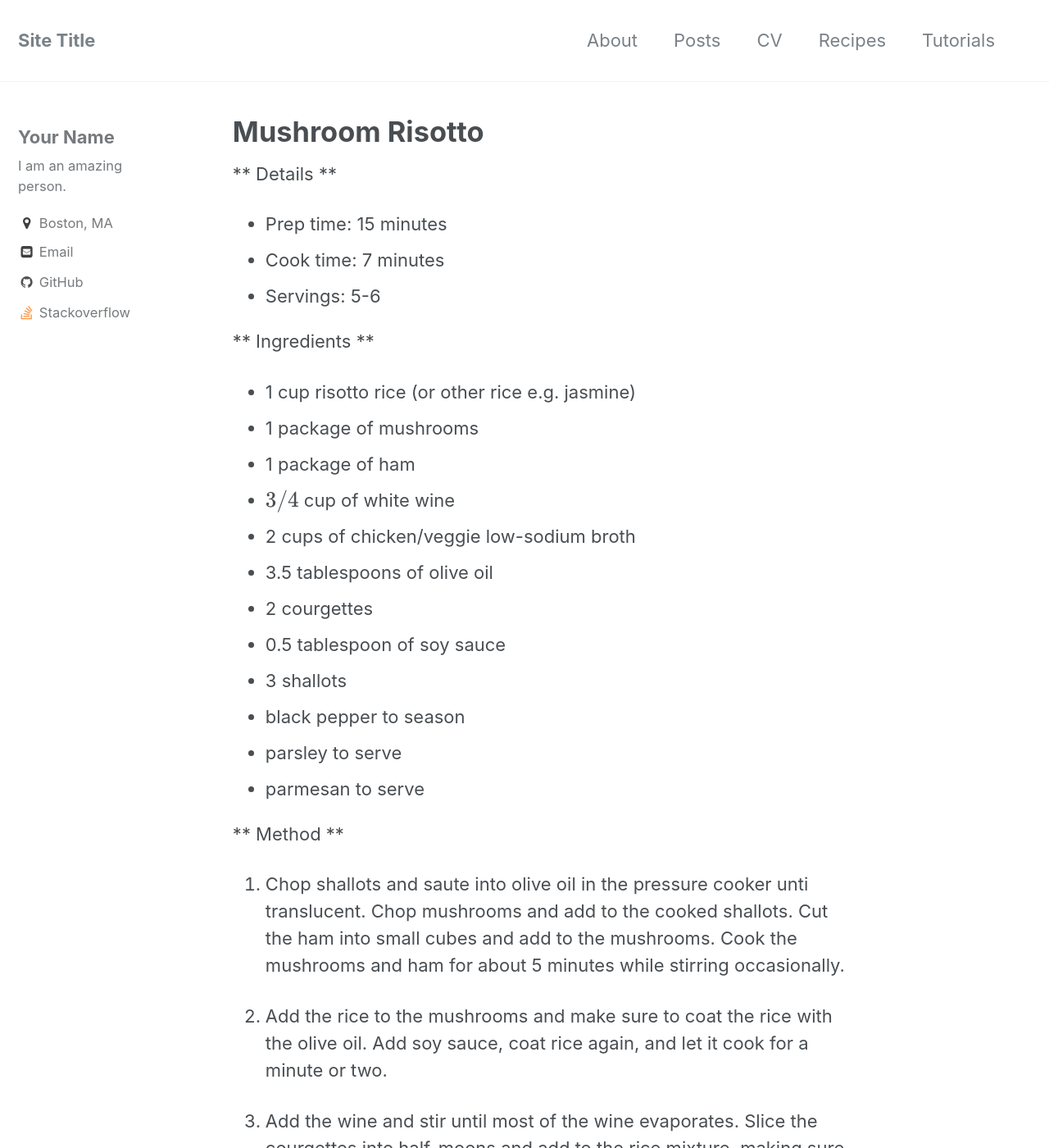
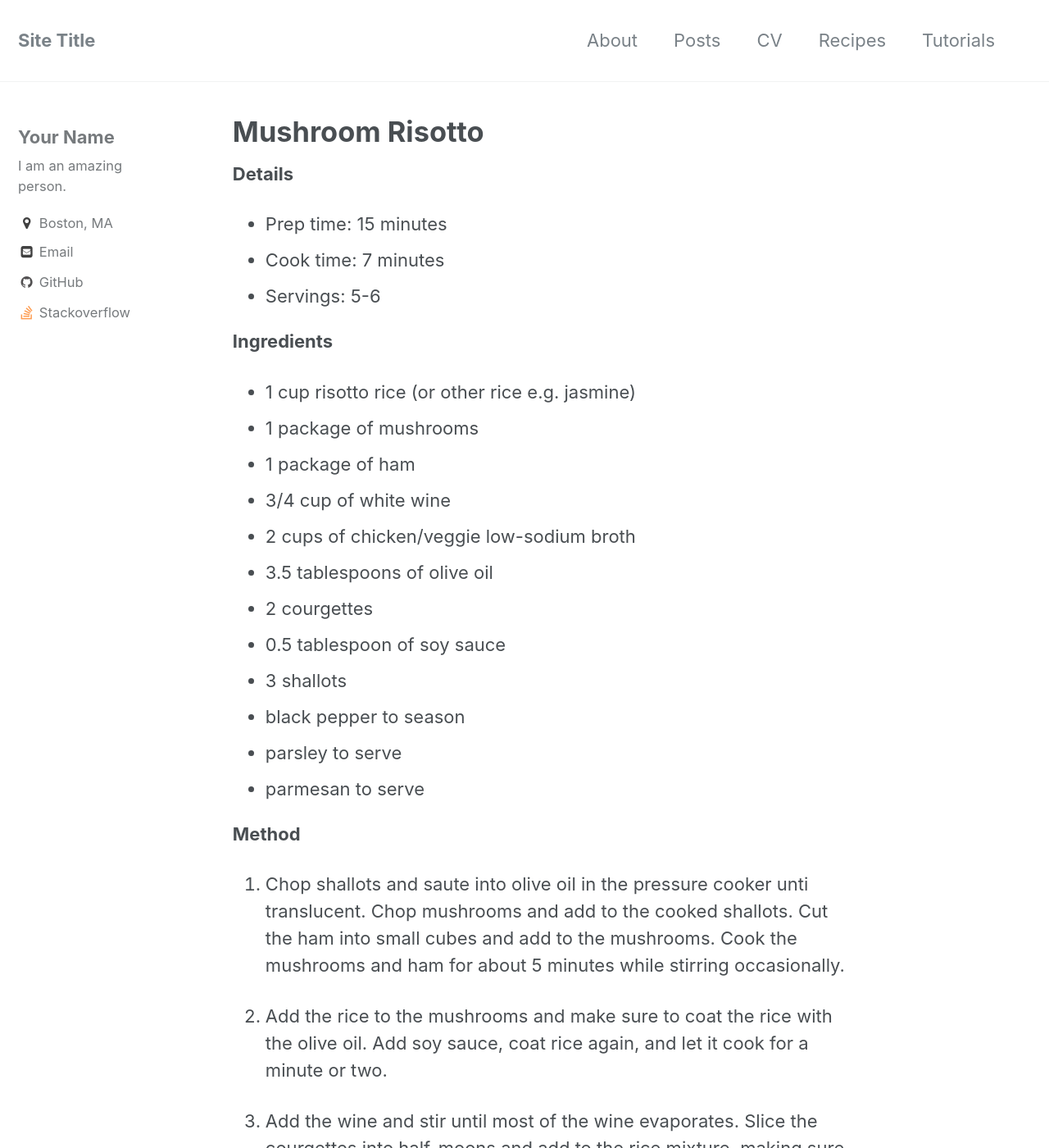
Before and after one commit to montezumist/montezumist.github.io, a Jekyll site: the page built from _recipes/mushroom-risotto.md, in a window 1280 px wide and 1400 px high. Shown: the whole window at 82% size. Built offline with Jekyll 4.4.1, drawn with Linux system fonts in a browser that asks for light colours; formulas are drawn with MathJax 3.

```diff
--- a/_recipes/mushroom-risotto.md
+++ b/_recipes/mushroom-risotto.md
@@ -2,16 +2,16 @@
 title: "Mushroom Risotto"
 ---
 
-** Details **
+**Details**
 * Prep time: 15 minutes
 * Cook time: 7 minutes
 * Servings: 5-6
 
-** Ingredients **
+**Ingredients**
 * 1 cup risotto rice (or other rice e.g. jasmine)
 * 1 package of mushrooms
 * 1 package of ham
-* $$3/4$$ cup of white wine
+* 3/4 cup of white wine
 * 2 cups of chicken/veggie low-sodium broth
 * 3.5 tablespoons of olive oil
 * 2 courgettes
@@ -21,7 +21,7 @@ title: "Mushroom Risotto"
 * parsley to serve
 * parmesan to serve
 
-** Method **
+**Method**
 1. Chop shallots and saute into olive oil in the pressure cooker unti translucent. Chop mushrooms and add to the cooked shallots. Cut the ham into small cubes and add to the mushrooms. Cook the mushrooms and ham for about 5 minutes while stirring occasionally.
 
 2. Add the rice to the mushrooms and make sure to coat the rice with the olive oil. Add soy sauce, coat rice again, and let it cook for a minute or two.
```
Also changed, not shown: _pages/tutorial-archive.html (added, +10 -0 lines), _tutorials/making-tea.md (added, +7 -0 lines).
